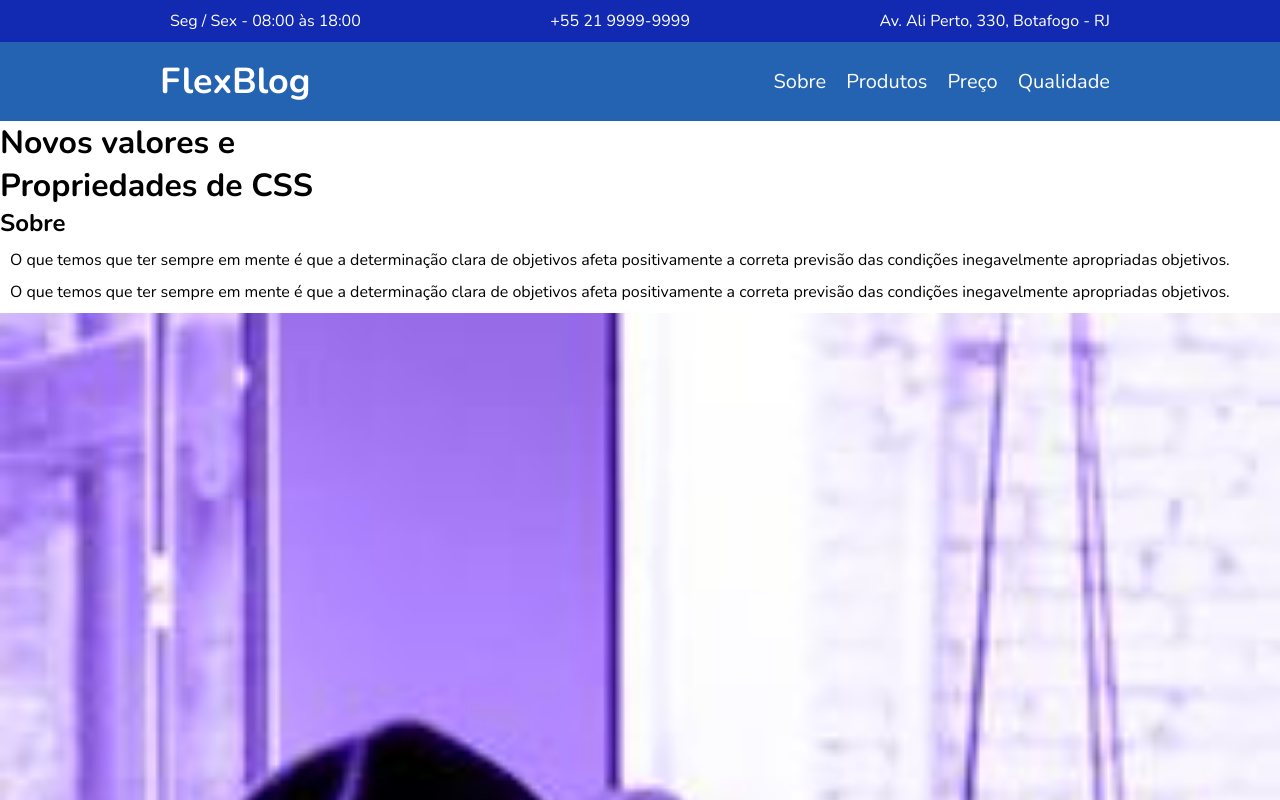
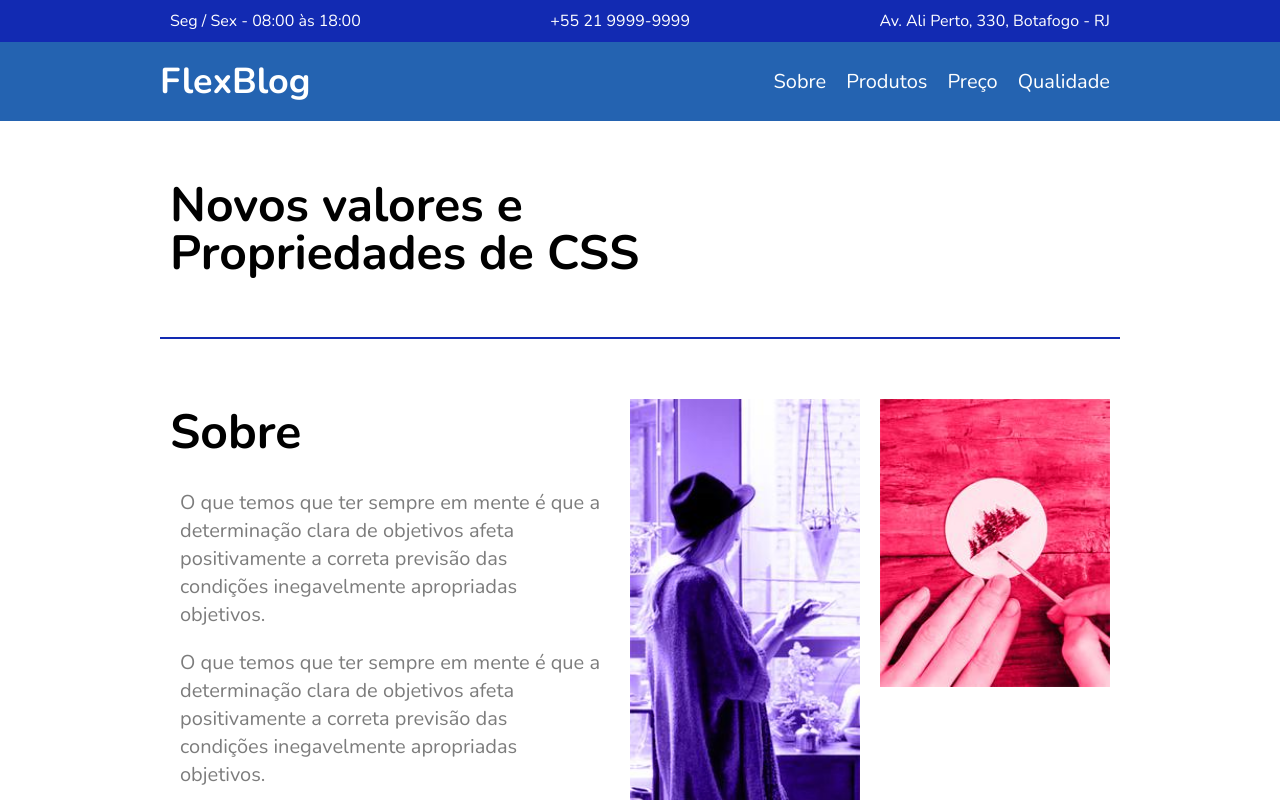
Before and after one commit to DevVictorSA/Origamid, a plain HTML site: page flex-box-origamid/index.html in a window 1280 px wide. Shown: the top 800 px of the page. Drawn offline with nearby package versions, Linux system fonts and the light colour scheme.

Commit message:
FlexBlog update sobre

```diff
--- a/flex-box-origamid/css/style.css
+++ b/flex-box-origamid/css/style.css
@@ -55,3 +55,37 @@ img{
     font-size: 1.25em;
     padding: 10px;
 }
+.introdução{
+    font-size: 3em;
+    line-height: 1;
+    width: 960px;
+    margin: 0 auto;
+    padding: 60px 10px;
+}
+.sobre{
+    border-top: 2px solid #122ab2;
+    border-bottom: 2px solid #122ab2;;
+    max-width: 960px;
+    margin: 0 auto;
+    padding: 60px 0;
+    display: flex;
+    flex-wrap: wrap;
+}
+.sobre-info{
+    flex: 2 1 300px;
+    margin: 0 10px;
+}
+.sobre-info h1{
+    font-size: 3em;
+    margin-bottom: 0.5em;
+}
+.sobre-info p{
+    font-size: 1.25em;
+    line-height: 1.4;
+    margin-bottom: 1em;
+    color: #7c7c7c;
+}
+.sobre-img{
+    flex:1 1 160px;
+    margin: 0 10px;
+}
--- a/flex-box-origamid/index.html
+++ b/flex-box-origamid/index.html
@@ -30,7 +30,7 @@
             </ul>
         </nav>
     </header>
-    <h1 class="titulo-principal-h1">Novos valores e <br> Propriedades de CSS </h1>
+    <h1 class="introdução">Novos valores e <br> Propriedades de CSS </h1>
     <main>
         <section class="sobre" id="sobre">
             <div class="sobre-info">
```
